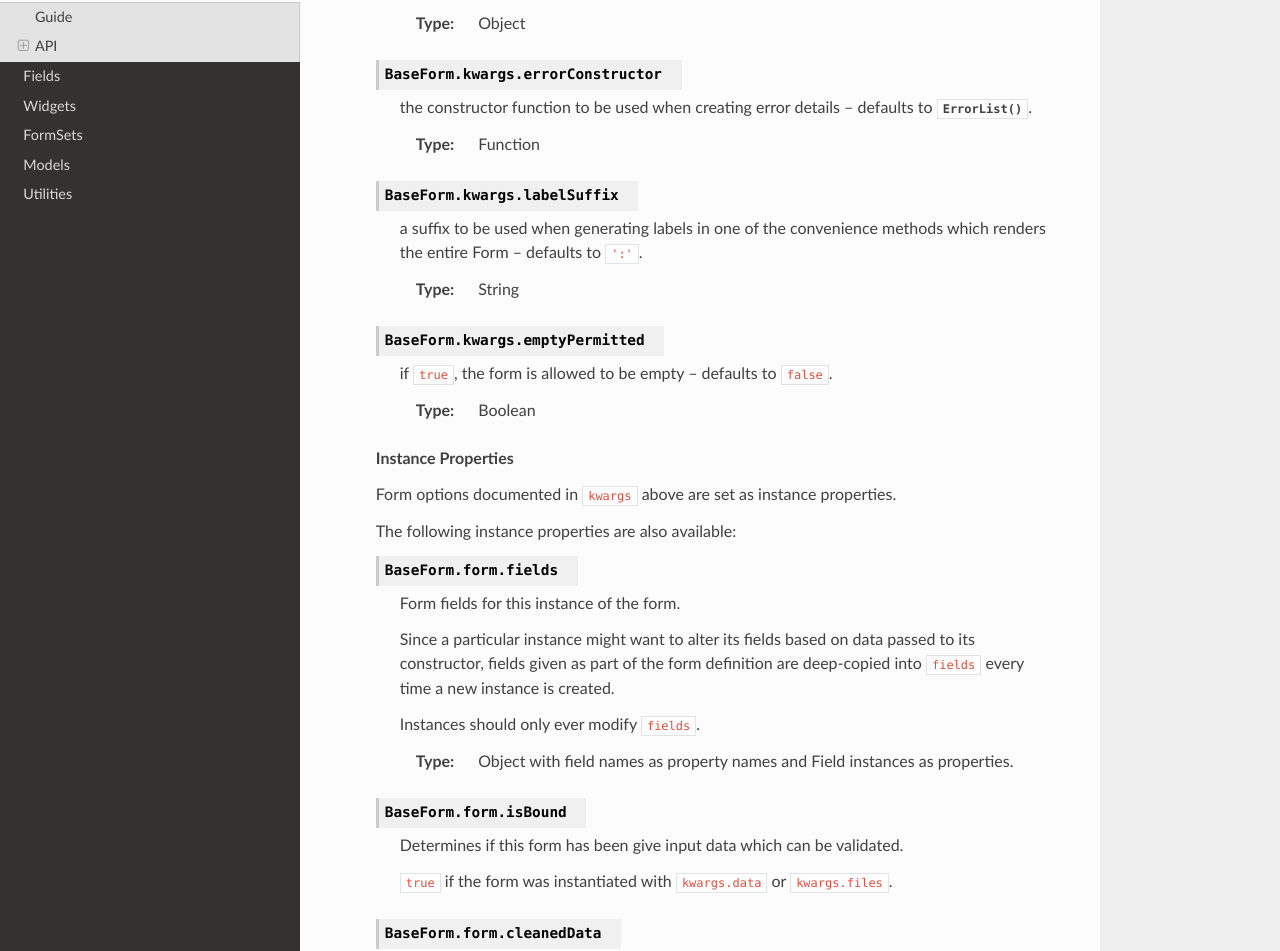
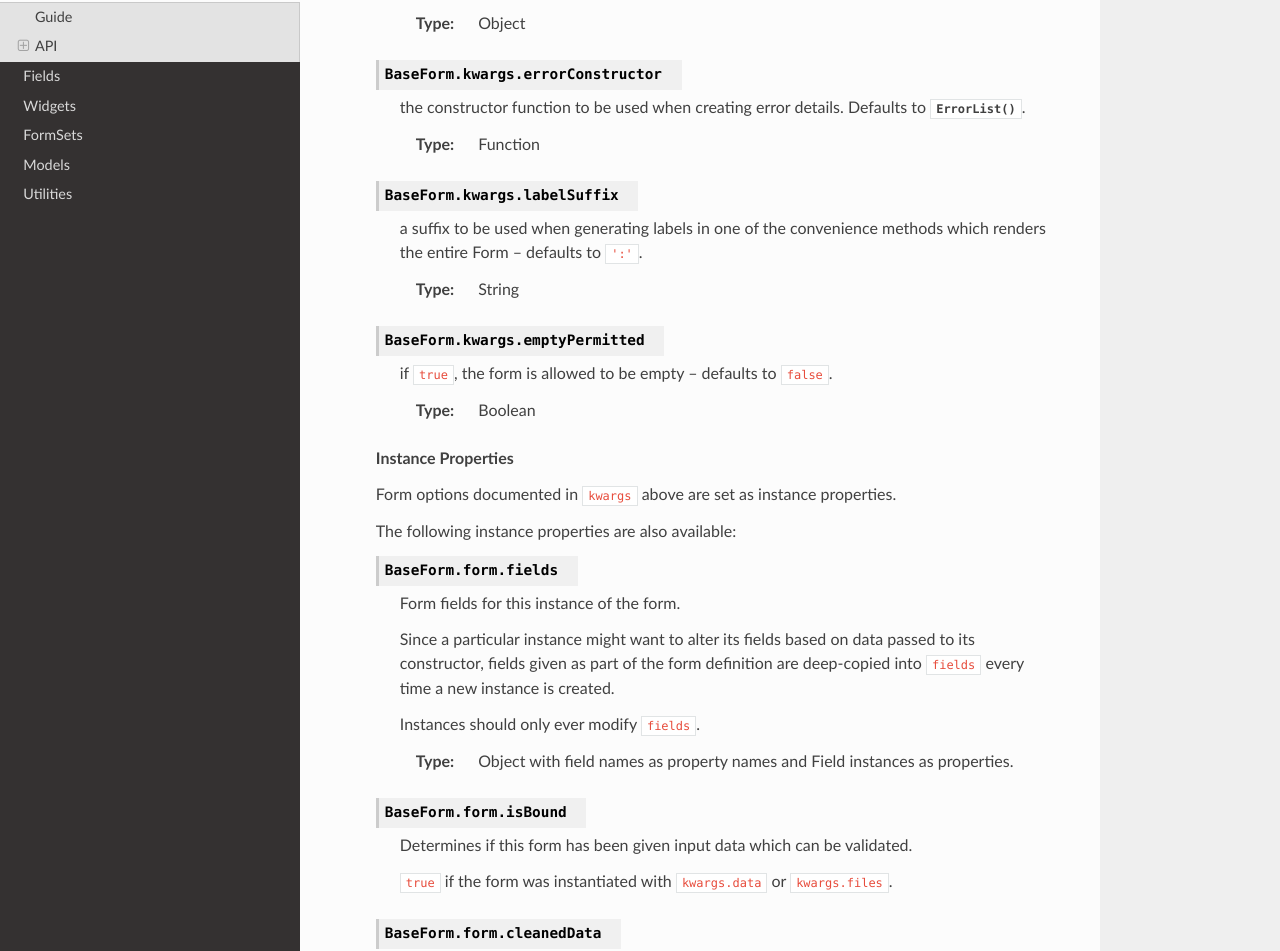
Before and after one commit to insin/newforms, a Sphinx documentation site: the page built from docs/forms.rst, in a window 1280 px wide and 1400 px high, scrolled down 1595 px. Shown: the part 160-1111 px from the top of the window. Built offline with Sphinx 7.4.7 and the Read the Docs theme 2.0.0, drawn with Linux system fonts in a browser that asks for light colours.

Commit message:
Added NumberInput & some other tidy-ups [ci skip]

```diff
--- a/docs/forms.rst
+++ b/docs/forms.rst
@@ -92,8 +92,8 @@ API
 
    .. js:attribute:: kwargs.errorConstructor
 
-      the constructor function to be used when creating error details --
-      defaults to :js:class:`ErrorList`.
+      the constructor function to be used when creating error details. Defaults
+      to :js:class:`ErrorList`.
 
       :type: Function
 
@@ -130,7 +130,7 @@ API
 
    .. js:attribute:: form.isBound
 
-      Determines if this form has been give input data which can be validated.
+      Determines if this form has been given input data which can be validated.
 
       ``true`` if the form was instantiated with ``kwargs.data`` or
       ``kwargs.files``.
@@ -201,8 +201,8 @@ API
 
       :returns: ``true`` if data differs from initial.
 
-   A number of default rendering functions are provided to generate ``React.DOM``
-   representations of a Form's fields.
+   A number of default rendering functions are provided to generate
+   ``React.DOM`` representations of a Form's fields.
 
    These are general-purpose in that they attempt to handle all form rendering
    scenarios and edge cases, ensuring that valid markup is always produced.
--- a/docs/widgets.rst
+++ b/docs/widgets.rst
@@ -112,6 +112,10 @@ API
 .. js:class:: TextInput([kwargs])
 
    An ``<input type="text">`` widget
+
+.. js:class:: NumberInput([kwargs])
+
+   An ``<input type="number">`` widget
 
 .. js:class:: EmailInput([kwargs])
 
```
